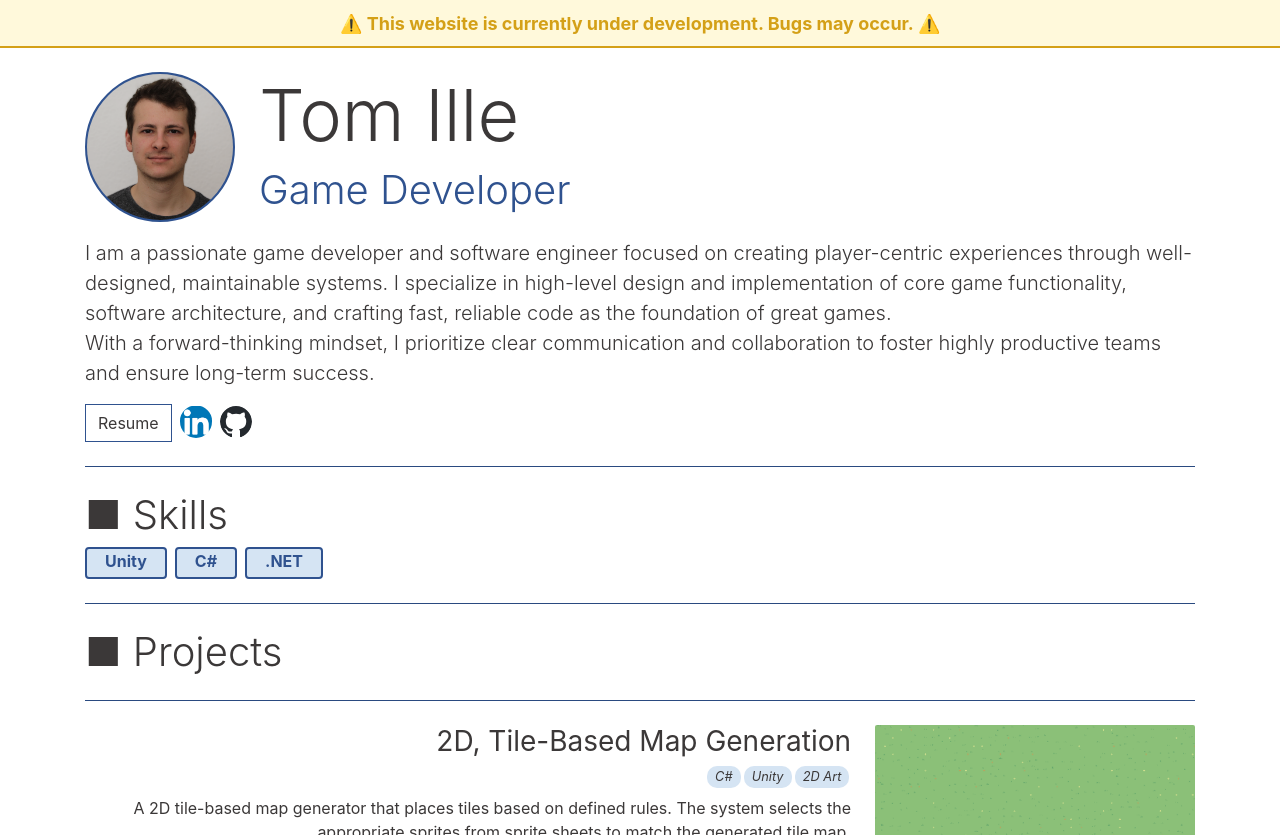
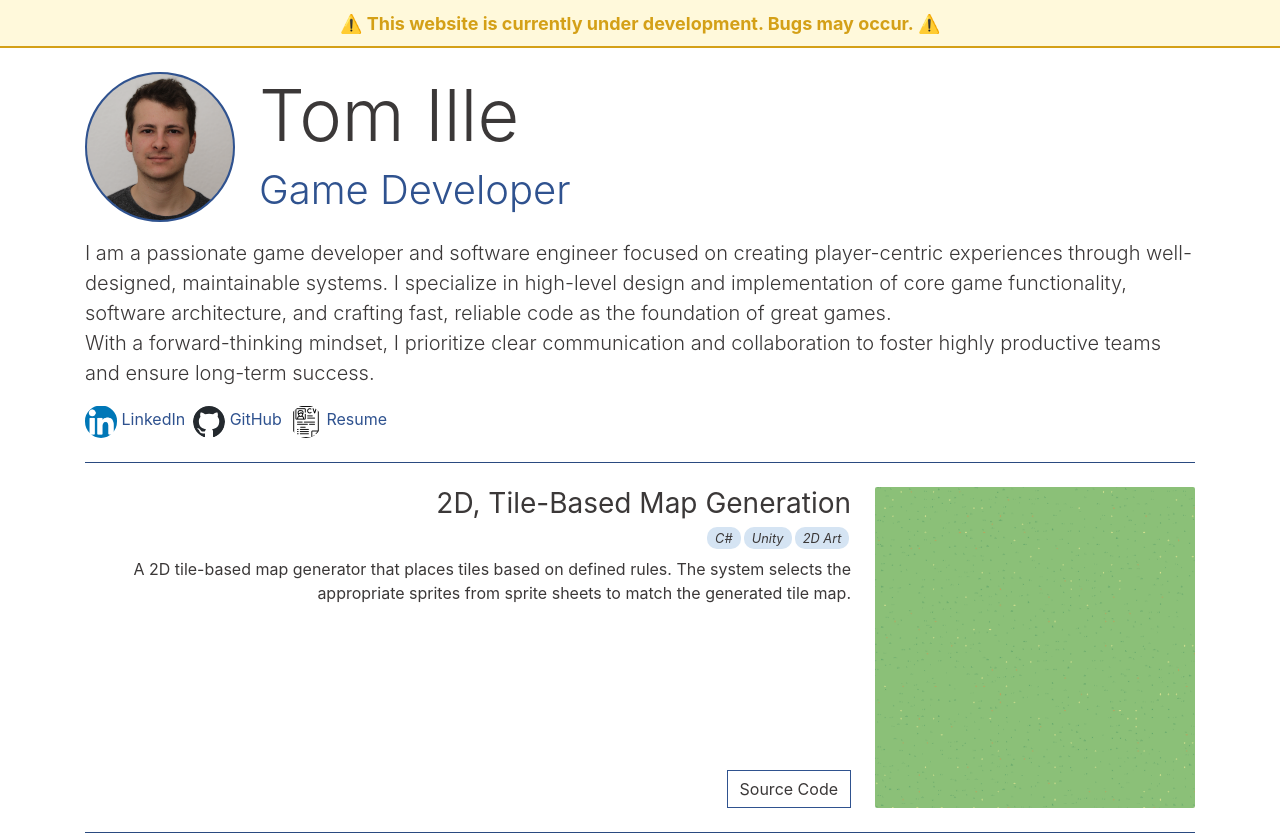
Before and after one commit to JamesTheButler/Portfolio, a plain HTML site: page index.html in a window 1280 px wide. Shown: the top 835 px of the page. Drawn offline with nearby package versions, Linux system fonts and the light colour scheme.

Commit message:
load socials from json

```diff
--- /dev/null
+++ b/data/socials.json
@@ -0,0 +1,19 @@
+{
+    "socials": [
+        {
+            "title" : "LinkedIn",
+            "icon" : "icon_linkedin.png",
+            "url" : "https://www.linkedin.com/in/tom-ille-167753163/"
+        },
+        {
+            "title" : "GitHub",
+            "icon" : "icon_github.svg",
+            "url" : "https://github.com/JamesTheButler"
+        },
+        {
+            "title" : "Resume",
+            "icon" : "cv.png",
+            "url" : "media/CV_Game_Developer_Tom_Ille.pdf"
+        }
+    ]
+}
--- a/index.html
+++ b/index.html
@@ -18,9 +18,15 @@
     <link href="css/projects.css" rel="stylesheet">
 
     <script type="text/javascript" src="https://ajax.googleapis.com/ajax/libs/jquery/3.5.1/jquery.min.js"></script>
+    <!-- utils -->
     <script src="scripts/data.js"></script>
+
+    <!-- contents -->
     <script src="scripts/projects.js"></script>
+    <script src="scripts/home.js"></script>
     <script src="scripts/wip.js"></script>
+
+    <!-- main -->
     <script src="scripts/main.js"></script>
 
     <link rel="shortcut icon" type="image/x-icon" href="media/favicon.ico">
@@ -36,34 +42,10 @@
             <p class="data-limit-error" id="data-limit-error"></p>
             <p class="desc-about" id="desc-about"></p>
             <div id="media-links">
-                <a class="button media-link" target="_blank" rel="noopener noreferrer"
-                    href="media/CV_Game_Developer_Tom_Ille.pdf">
-                    Resume
-                </a>
-                <a class="media-link" target="_blank" rel="noopener noreferrer"
-                    href="https://www.linkedin.com/in/tom-ille-167753163/">
-                    <img class="media-icon round" src="media/icon_linkedin.png">
-                </a>
-                <a class="media-link" target="_blank" rel="noopener noreferrer"
-                    href="https://github.com/JamesTheButler">
-                    <img class="media-icon round" src="media/icon_github.svg">
-                </a>
             </div>
         </header>
         <div id="main-body">
-            <hr class="styled-hr">
-            <div id="skills">
-                <h2>■ Skills</h2>
-                <ul id="skill-list">
-                    <il class="skill-item">Unity</il>
-                    <il class="skill-item">C#</il>
-                    <il class="skill-item">.NET</il>
-                </ul>
-            </div>
-            <hr class="styled-hr">
-            <div id="projects">
-                <h2>■ Projects</h2>
-             </div>
+            <div id="projects"></div>
         </div>
 
         <footer>
@@ -117,4 +99,10 @@
     <a class="button link-button repo-button" target="_blank" rel="noopener noreferrer" href=""></a>
 </template>
 
+<template id="template-socials-link">
+    <a id="socials-hyperlink" class="media-link" target="_blank" rel="noopener noreferrer" href="">
+        <img id="socials-icon" class="media-icon round" src="">
+    </a>
+</template>
+
 </html>
--- a/scripts/data.js
+++ b/scripts/data.js
@@ -13,7 +13,6 @@ async function LoadData(fileName) {
     return data;
 }
 
-
 async function GetConfig() {
     return await LoadData("config.json");
 }
--- /dev/null
+++ b/scripts/home.js
@@ -0,0 +1,46 @@
+async function SetUpHome()
+{
+  await SetUpProfilePic();
+  await SetUpDescription();
+  await SetUpSocials();
+}
+
+async function SetUpProfilePic()
+{
+
+}
+
+async function SetUpDescription()
+{
+
+}
+
+async function SetUpSocials()
+{
+  let socialsData;
+  try
+  {
+    socialsData = await LoadData("socials.json");
+  } catch (error)
+  {
+    console.error(`Failed to load socials.`, error);
+    return;
+  }
+
+  for (var i = 0; i < socialsData.socials.length; i++) {
+    const socialInfo = socialsData.socials[i];
+    AddSocialLink(socialInfo);
+  }
+}
+
+  async function AddSocialLink(socialInfo)
+  {
+    const template = document.getElementById("template-socials-link");
+    let socialLink = template.content.cloneNode(true);
+    let hyperlink = socialLink.querySelector("a#socials-hyperlink");
+    hyperlink.href = socialInfo.url;
+    hyperlink.innerHTML += socialInfo.title;
+    socialLink.querySelector("img#socials-icon").src = "media/" + socialInfo.icon;
+
+    document.getElementById("media-links").appendChild(socialLink);
+  }
--- a/scripts/main.js
+++ b/scripts/main.js
@@ -3,6 +3,7 @@ async function OnPageLoad() {
   ApplyWIPState();
 
   try {
+    await SetUpHome();
     await LoadDescriptionData();
     await LoadProjectData();
   } catch(error) {
```
Also changed, not shown: media/cv.png (added).
